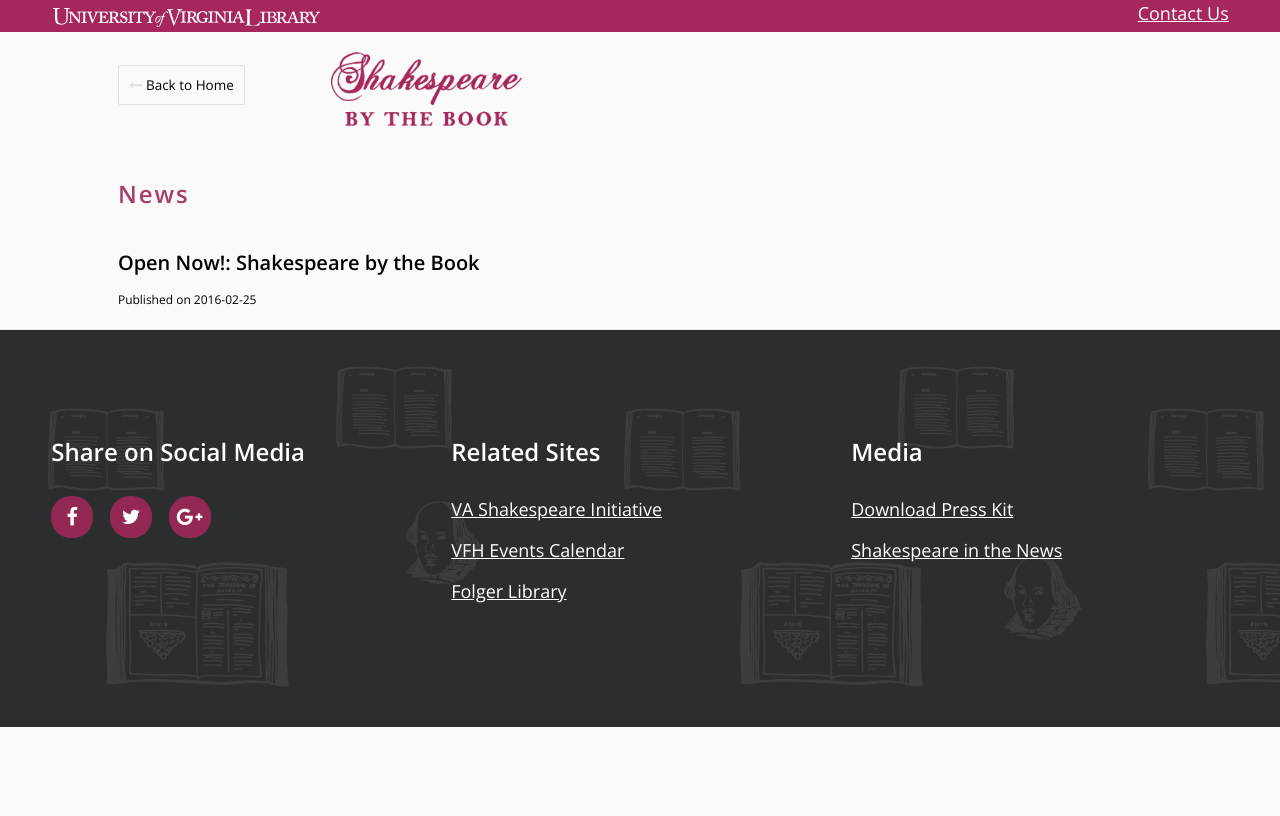
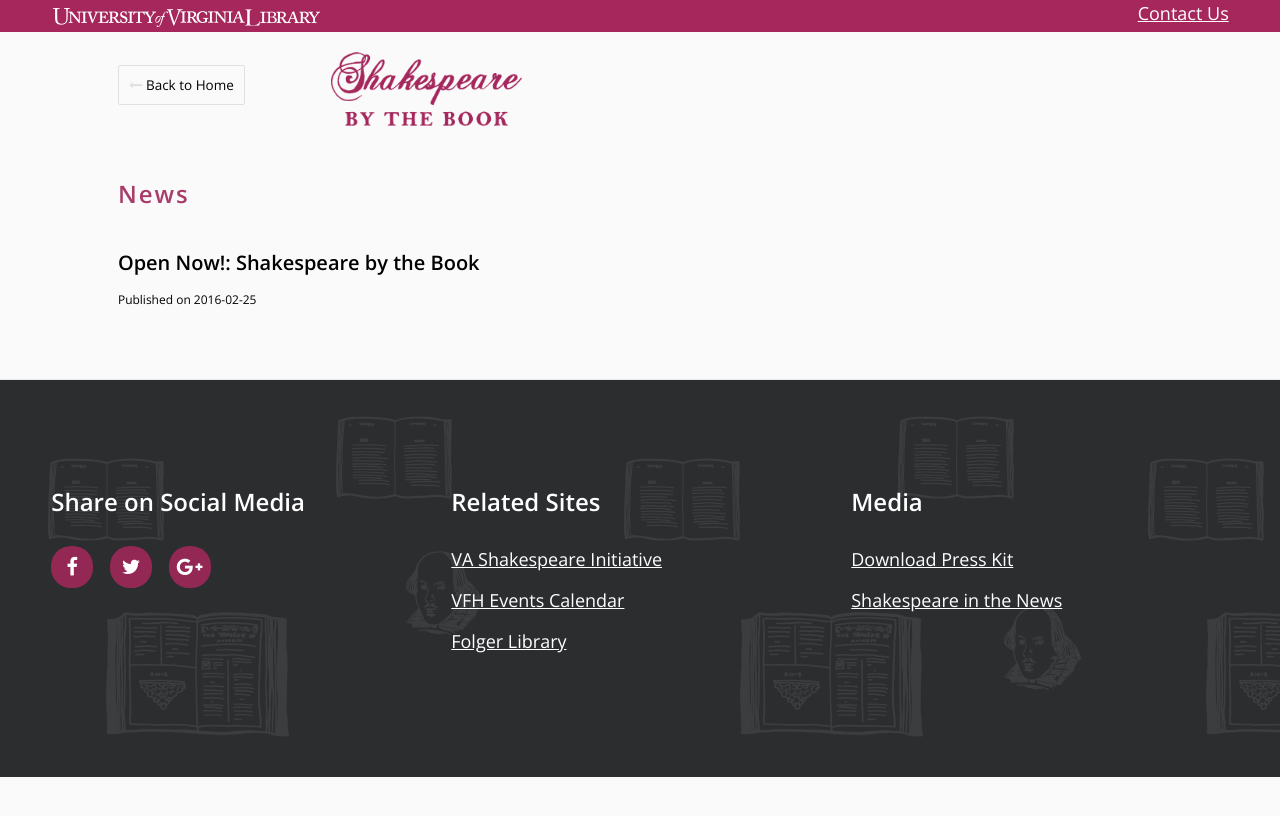
Before and after one commit to uvalib/shakespeare, a Jekyll site: the page built from news.html, in a window 1280 px wide. Shown: the top 816 px of the page. Built offline with Jekyll 4.4.1, drawn with Linux system fonts in a browser that asks for light colours; nearby versions of some CDN libraries.

Commit message:
add some padding to the bottom of the news page

```diff
--- a/_sass/_shakespeare.scss
+++ b/_sass/_shakespeare.scss
@@ -445,6 +445,9 @@
   color: #e0e0e0;
 }
 
+.news-articles {
+  padding-bottom: 50px;
+}
 .news-articles h1 {
   font-size: 20px;
   font-weight: bold;
```
